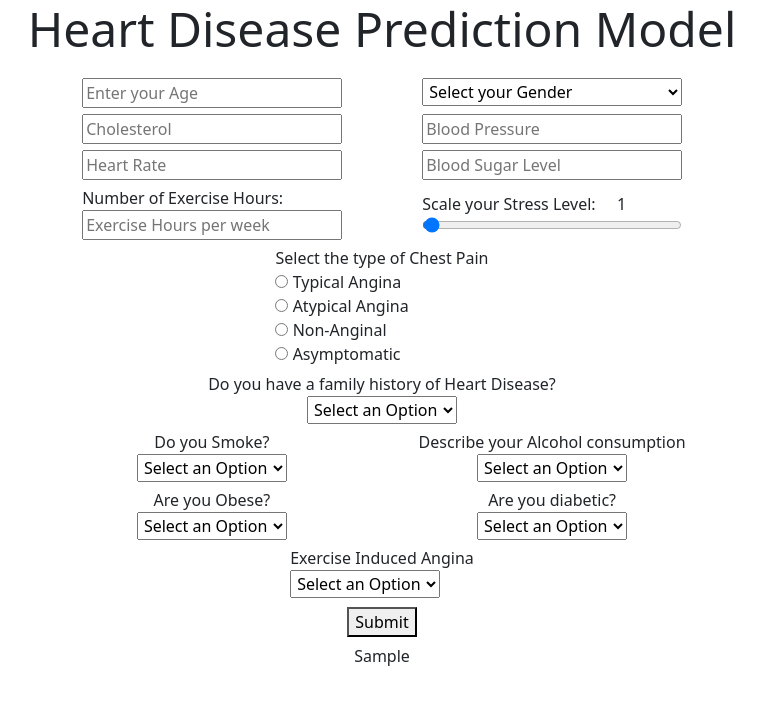
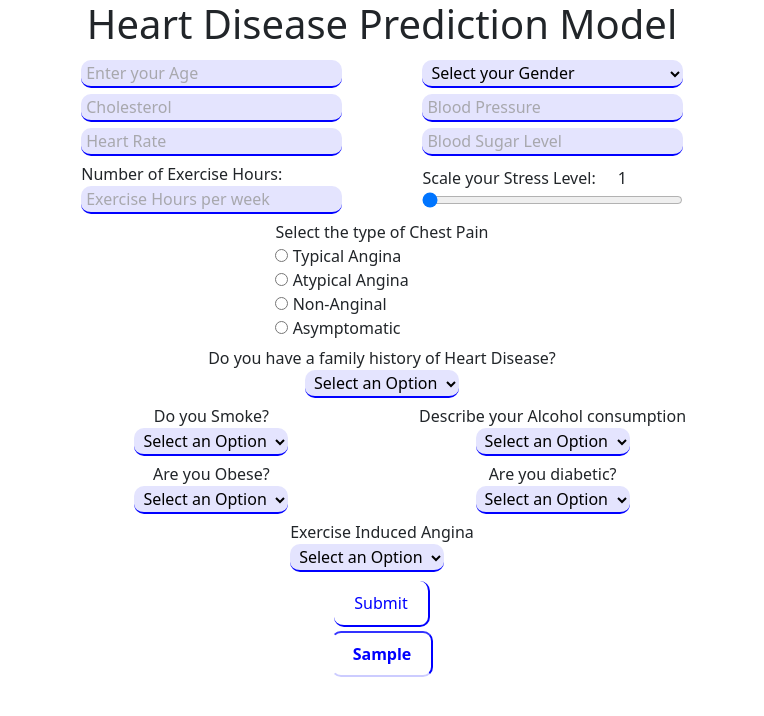
Before and after one commit to siddd26/Heart-Disease-Prediction, a Flask app: template templates/index.html in a window 1280 px wide. Shown: the top 716 px of the page, without its empty margins (258-1022 px from the left). Run offline with Flask 3, Linux system fonts and the light colour scheme; the template is opened without the code that fills it: most values are stand-ins (such as "Sample title", 1, 10 or a date in 2020); parts of the project's set-up code (start-up, migrations or seed data) failed here and were passed over.

Commit message:
Final Commit

```diff
--- a/app.py
+++ b/app.py
@@ -13,17 +13,10 @@ def home():
 @app.route('/predict', methods=['POST'])
 def predict():
     features = [int (x) for x in request.form.values()]
+    print(features)
     final_features = [np.array(features)]
-    print(final_features, '\n\n\n')
+    print(f"Input Features for the model: {final_features}")
     prediction = model.predict(final_features)
-
-    # data = request.get_json(force=True)
-
-    # # Create a Pandas DataFrame from the JSON data
-    # df = pd.DataFrame(data, index=[0])
-
-    # # Predict the output using your model
-    # prediction = model.predict(df)
 
     if prediction[0] == 1:
         output = "You are more likely to have a heart disease."
@@ -36,11 +29,15 @@ def predict():
 def predict_api():
     data = request.get_json(force=True)
     prediction = model.predict([np.array(list(data.values())).astype(int)])
-    print("\n\n" , prediction.dtype)
+    # print("\n\n" , prediction.dtype)
 
-    output = prediction[0]
-    return jsonify(output)
+    if prediction[0] == 1:
+        output = "You are more likely to have a heart disease."
+    else:
+        output = "You are less likely to have a heart disease."
+    return jsonify({'prediction': output})
 
 
 if __name__=='__main__':
-    app.run(debug=True)
+    app.run(host='0.0.0.0', port=5000)
+    # app.run(debug=True)
--- a/static/css/style.css
+++ b/static/css/style.css
@@ -6,7 +6,7 @@ form .row{
     margin: 2px;
     padding: 2px 10px;
 }
-.col-5 input, .col-5 select{
+.col-md-5 input, .col-md-5 select{
     width:100%;
     /* align-items: center; */
     /* margin: 0px 3px; */
@@ -27,10 +27,73 @@ form .row{
     margin-bottom: 0px;
 }
 
-form input, form select{
+input[type="number"]::-webkit-outer-spin-button,
+input[type="number"]::-webkit-inner-spin-button {
+    -webkit-appearance: none;
+    margin: 0;
+}
 
-    padding: 1px 2px;
+input:not([type="range"]), select {
+    border: none; /* Remove the default border */
+    border-bottom: 2px solid blue; /* Blue bottom border */
+    border-radius: 10px; /* Rounded corners */
+    /* padding: 8px; Optional: add some padding for better appearance */
+    outline: none; /* Remove the outline when focused */
+    /* width: 100%; Optional: Adjust the width */
+    box-sizing: border-box; /* Ensure padding does not affect the element's width */
+    padding: 1px 5px;
+    background-color: rgb(228, 228, 254);
+    transition: box-shadow 0.3s ease, border-bottom 0.3s ease;
 }
+
+input:not([type="range"]):focus, select:focus {
+    border-bottom: 2px solid darkblue; /* Darker blue on focus */
+    box-shadow: 2px 4px 8px rgba(0, 0, 255, 0.2); /* Slight shadow effect */
+}
+
+input:not([type="range"]):hover, select:hover {
+    box-shadow: 0 4px 8px rgba(0, 0, 255, 0.3); /* Add subtle blue shadow on hover */
+}
+
+input::placeholder {
+    color: #999;
+    opacity: 0.8;
+}
+
+
+.prediction-txt{
+    /* display: inline-block; Keeps it a single-line div */
+    padding: 10px 20px; /* Padding for space inside the div */
+    border: 2px solid transparent; /* Initial transparent border */
+    border-radius: 10px; /* Rounded corners */
+    /* position: relative; */
+    color: blue; /* Text color */
+    font-size: 16px;
+    font-weight: bold;
+    text-align: center;
+    animation: borderRotate 2s linear infinite; /* Infinite animation */
+}
+
+/* Animation for rotating the border */
+@keyframes borderRotate {
+    0% {
+        border-color: blue transparent transparent blue;
+    }
+    25% {
+        border-color: blue blue transparent transparent;
+    }
+    50% {
+        border-color: transparent blue blue transparent;
+    }
+    75% {
+        border-color: transparent transparent blue blue;
+    }
+    100% {
+        border-color: blue transparent transparent blue;
+    }
+
+}
+
 
 form .submit{
     display: flex;
@@ -41,3 +104,30 @@ form .submit input{
     /* width: auto; */
     padding: 5px;
 }
+
+button {
+    background-color: white; /* Default background */
+    /* border: none; Remove default border */
+    border-radius: 10px!important;
+    border-width: 0px 2px 2px 0px;
+    border-style: solid;
+    border-color: blue; /* Blue bottom border */
+    padding: 10px 20px; /* Padding for better size */
+    font-size: 16px; /* Adjust text size */
+    color: blue; /* Text color */
+    cursor: pointer; /* Show pointer on hover */
+    transition: box-shadow 0.3s ease, border-color 0.3s ease, background-color 0.3s ease; /* Smooth transitions */
+}
+
+/* Hover effect */
+button:hover {
+    box-shadow: 2px 2px 4px 4px rgba(0, 0, 255, 0.3); /* Blue shadow on hover */
+    background-color: #f0f8ff; /* Light blue background on hover */
+    border-color: darkblue; /* Darker blue bottom border on hover */
+}
+
+/* Focus effect */
+button:focus {
+    box-shadow: 0 6px 12px rgba(0, 0, 255, 0.4); /* More intense shadow on focus */
+    background-color: #e6f0ff; /* Slightly darker background on focus */
+}
--- a/templates/index.html
+++ b/templates/index.html
@@ -13,17 +13,17 @@
 <body>
     <div class="container justify-content-center align-items-center">
         <div class="header">
-            <p class="text-center display-5">Heart Disease Prediction Model</p>
+            <h1 class="text-center display-6">Heart Disease Prediction Model</h1>
         </div>
 
         <div class="form">
             <form action="{{url_for('predict')}}" method="POST">
                 <div class="row justify-content-around">
-                    <div class="age col-5">
+                    <div class="age col-12 col-md-5">
                         <!-- <label name="age">Enter your Age:</label> -->
                         <input name="Age" type="number" placeholder="Enter your Age" required>
                     </div>
-                    <div class="gender col-5">
+                    <div class="gender col-12 col-md-5">
                         <!-- <label name="age">Enter your Gender:</label> -->
                         <select name="gender" placeholder="" required>
                             <option value="select">Select your Gender</option>
@@ -33,32 +33,32 @@
                     </div>
                 </div>
                 <div class="row justify-content-around">
-                    <div class="col-5">
+                    <div class="col-12 col-md-5">
                         <!-- <label name="cholesterol">Enter your Cholesterol Level:</label> -->
                         <input type="number" name="Cholesterol" id="" placeholder="Cholesterol" required>
                     </div>
-                    <div class="col-5">
+                    <div class="col-12 col-md-5">
                         <!-- <label name="blood-pressure">Enter your Blood Pressure Level:</label> -->
                         <input type="number" name="Blood Pressure" id="" placeholder="Blood Pressure" required>
                     </div>
                 </div>
 
                 <div class="row justify-content-around">
-                    <div class="col-5">
+                    <div class="col-12 col-md-5">
                         <!-- <label name="heart-rate">Enter your Heart Rate:</label> -->
                         <input type="number" name="Heart Rate" id="" placeholder="Heart Rate" required>
                     </div>
-                    <div class="col-5">
+                    <div class="col-12 col-md-5">
                         <!-- <label name="blood-sugar">Enter your Blood Sugar Level:</label> -->
                         <input type="number" name="Blood Sugar" id="" placeholder="Blood Sugar Level" required>
                     </div>
                 </div>
                 <div class="row justify-content-around align-items-end">
-                    <div class="col-5">
+                    <div class="col-12 col-md-5">
                         <label name="age">Number of Exercise Hours:</label>
                         <input name="Exercise Hours" type="number" placeholder="Exercise Hours per week" required>
                     </div>
-                    <div class="col-5 slider">
+                    <div class="col-12 col-md-5 slider">
                         <div class="slider-label">
                             <div class="col-9"><label name="age">Scale your Stress Level: </label></div>
                             <div class="col-2">
@@ -92,7 +92,7 @@
                     </div>
                 </div>
                 <div class="row justify-content-around text-center">
-                    <div class="col-6">
+                    <div class="col-12 col-md-6">
                         <label name="Smoking">Do you Smoke?</label><br>
                         <select name="Smoking" placeholder="" required>
                             <option value="select">Select an Option</option>
@@ -101,7 +101,7 @@
                             <option value="0">Current</option>
                         </select>
                     </div>
-                    <div class="col-6">
+                    <div class="col-12 col-md-6">
                         <label name="Alcohol Intake">Describe your Alcohol consumption</label><br>
                         <select name="Alcohol Intake" placeholder="" required>
                             <option value="select">Select an Option</option>
@@ -112,7 +112,7 @@
                     </div>
                 </div>
                 <div class="row justify-content-around text-center">
-                    <div class="col-6">
+                    <div class="col-12 col-md-6">
                         <label name="Obesity_Yes">Are you Obese?</label><br>
                         <select name="Obesity_Yes" placeholder="" required>
                             <option value="select">Select an Option</option>
@@ -121,7 +121,7 @@
                         </select>
                     </div>
 
-                    <div class="col-6">
+                    <div class="col-12 col-md-6">
                         <label name="">Are you diabetic?</label><br>
                         <select name="Diabetes_Yes" placeholder="" required>
                             <option value="select">Select an Option</option>
@@ -143,34 +143,12 @@
                 <div class="submit">
                     <button class="submit m-auto" type="submit" data-toggle="modal" data-target="#exampleModal">Submit</button>
                 </div>
-                <!-- Modal -->
-                <div class="modal fade" id="exampleModal" tabindex="-1" role="dialog"
-                    aria-labelledby="exampleModalLabel" aria-hidden="true">
-                    <div class="modal-dialog" role="document">
-                        <div class="modal-content">
-                            <div class="modal-header">
-                                <h5 class="modal-title" id="exampleModalLabel">Result</h5>
-                                <button type="button" class="close" data-dismiss="modal" aria-label="Close">
-                                    <span aria-hidden="true">&times;</span>
-                                </button>
-                            </div>
-                            <div class="modal-body">
-                                {{prediction_txt}}
-                            </div>
-                            <div class="modal-footer justify-content-center">
-                                <button type="button" class="btn btn-secondary" data-dismiss="modal">Close</button>
-                            </div>
-                        </div>
-                    </div>
-                </div>
-
-
             </form>
         </div>
 
-        <div class="row">
+        <div class="row pt-2">
             <div class="col">
-                <div class="text-center">{{prediction_txt}}</div>
+                <div class="text-center"><span class="prediction-txt">{{prediction_txt}}</span></div>
             </div>
         </div>
     </div>
```
Also changed, not shown: 1 other file.
